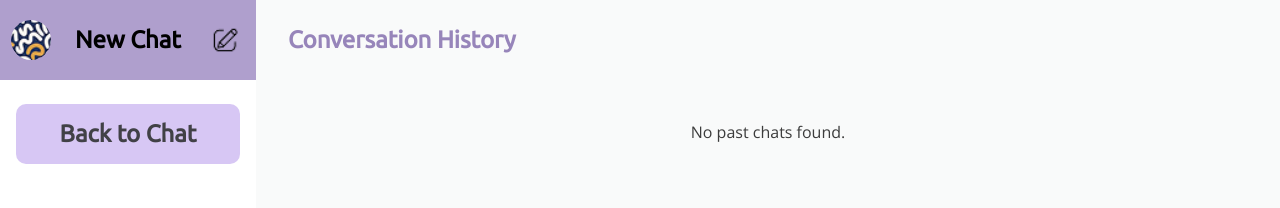
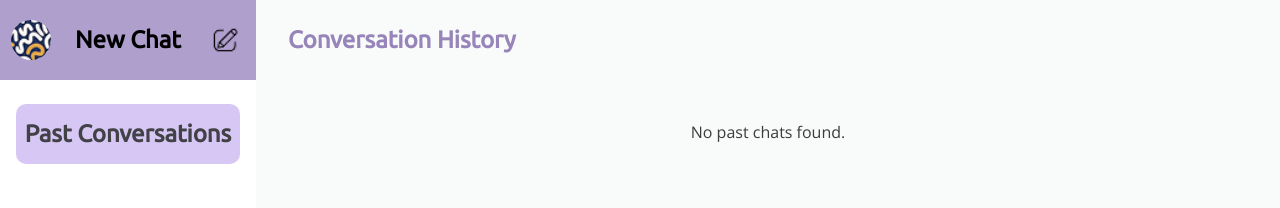
Before and after one commit to rovinpal/XBotAI, a React (Create React App) app: page /history in a window 1280 px wide. Shown: the top 208 px of the page. Built offline with nearby package versions, Linux system fonts and the light colour scheme.

Commit message:
Routing test2

```diff
--- a/src/components/ChatHistoryPanel/ChatHistoryPanel.jsx
+++ b/src/components/ChatHistoryPanel/ChatHistoryPanel.jsx
@@ -66,7 +66,7 @@ export default function ChatHistory({ onClose }) {
         //   height: "auto",
         }}
       >
-        <Link to={isHomepage ? "/history" : "/"} style={{ textDecoration: "none" }}>
+        <Link to={"/history"} style={{ textDecoration: "none" }}>
           <Box
             sx={{
               backgroundColor: "secondary.main",
@@ -89,7 +89,7 @@ export default function ChatHistory({ onClose }) {
                   textAlign: "center"
                 }}
               >
-                {!isHomepage ? "Back to Chat" : "Past Conversations" }
+                Past Conversations
               </Typography>
           </Box>
         </Link>
```
